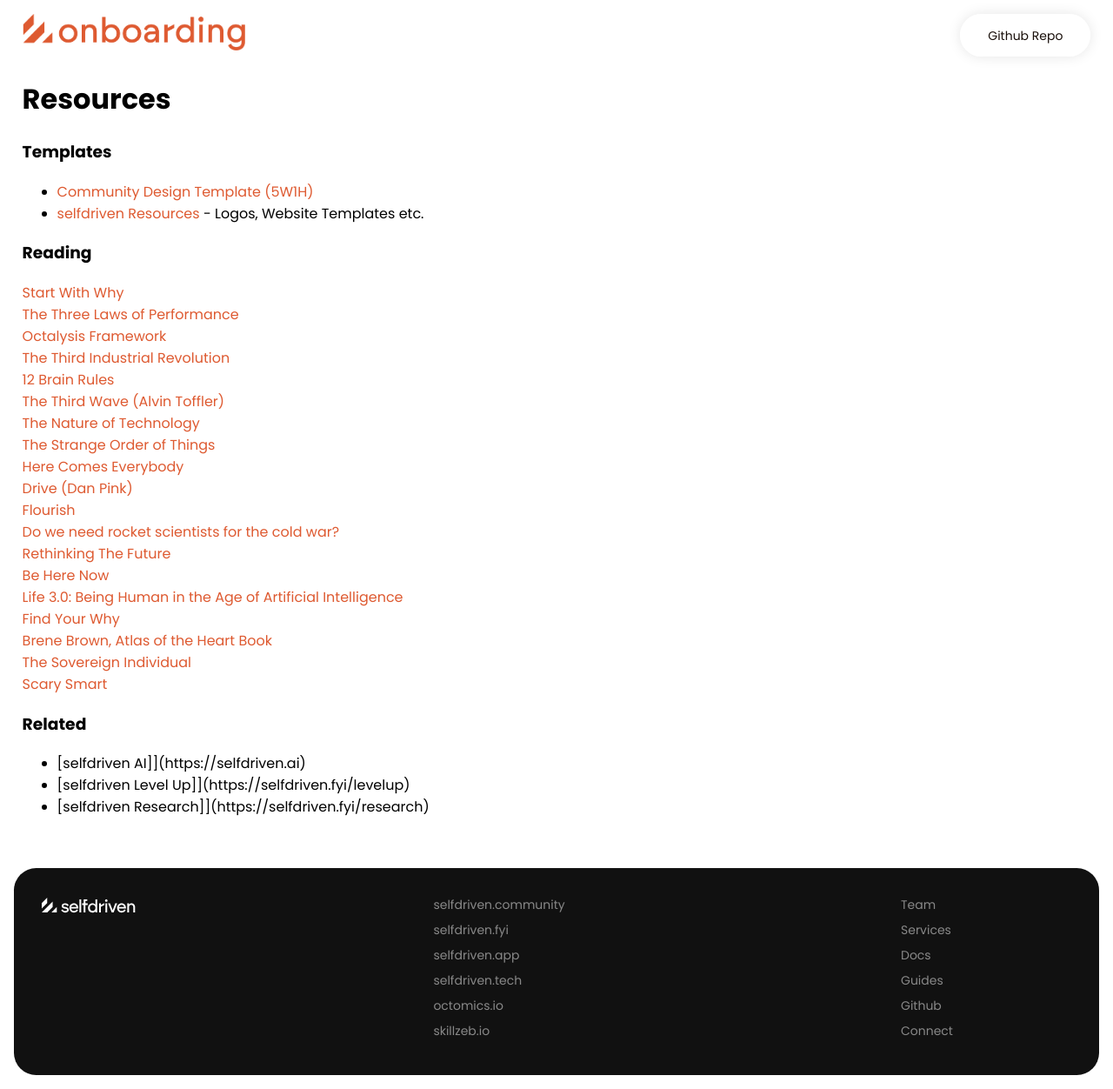
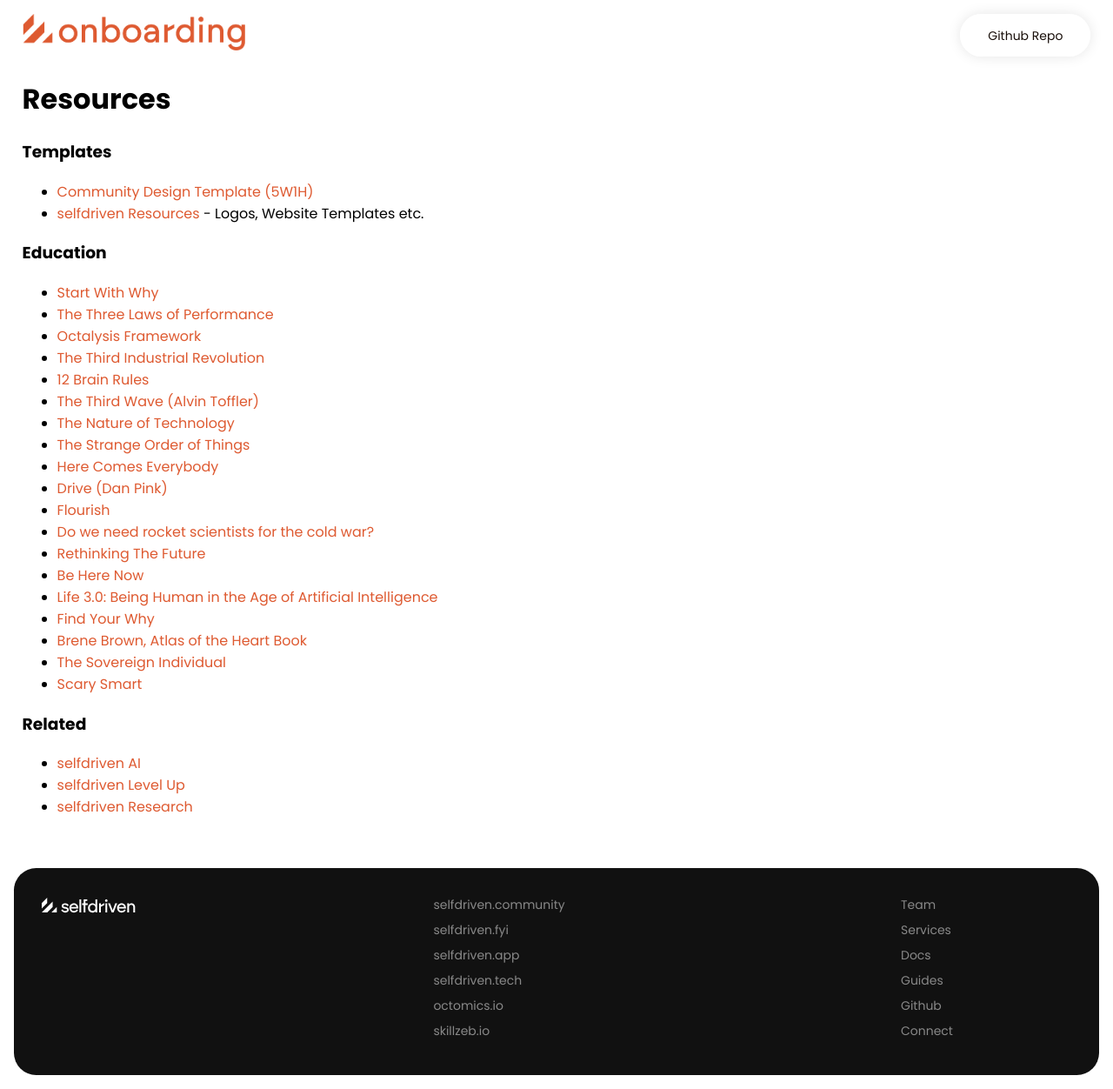
Before and after one commit to selfdriven-engagement/selfdriven-actuate, a Jekyll site: the page built from docs/pages/resources.md, in a window 1280 px wide. Shown: the whole page at 87% size. Built offline with Jekyll 4.4.1, drawn with Linux system fonts in a browser that asks for light colours.

Commit message:
Update resources.md

```diff
--- a/docs/pages/resources.md
+++ b/docs/pages/resources.md
@@ -10,93 +10,28 @@ permalink: /resources/
 - [Community Design Template (5W1H)](https://docs.google.com/document/d/1rpL6873cT_lFzz96CCGgxrii6JtrtbhBn-19xBOxVp4)
 - [selfdriven Resources ](https://resources.selfdriven.foundation/) - Logos, Website Templates etc.
 
-### Reading
-
-<div class="col-12 col-md-6 pt-4 text-center">
-    <a href="https://simonsinek.com/books/start-with-why/" target="_blank">Start With Why</a>
-</div>
-<div class="col-12 col-md-6 pt-4 text-center">
-    <a href="https://www.amazon.com.au/Three-Laws-Performance-Rewriting-Organization/dp/111804312X"
-        target="_blank">The Three Laws of Performance</a>
-</div>
-
-<div class="col-12 col-md-6 pt-4 text-center">
-    <a href="https://yukaichou.com/gamification-examples/octalysis-complete-gamification-framework/"
-        target="_blank">Octalysis Framework</a>
-</div>
-
-<div class="col-12 col-md-6 pt-4 text-center">
-    <a href="https://www.youtube.com/watch?v=QX3M8Ka9vUA" target="_blank">The Third Industrial Revolution</a>
-</div>
-
-<div class="col-12 col-md-6 pt-4 text-center">
-    <a href="https://brainrules.net/brain-rules/" target="_blank">12 Brain Rules</a>
-</div>
-
-<div class="col-12 col-md-6 pt-4 text-center">
-    <a href="https://en.wikipedia.org/wiki/The_Third_Wave_(Toffler_book)" target="_blank">The Third Wave (Alvin Toffler)</a>
-</div>
-
-<div class="col-12 col-md-6 pt-4 text-center">
-    <a href="https://www.amazon.com.au/Nature-Technology-What-How-Evolves/dp/1416544062"
-        target="_blank">The Nature of Technology</a>
-</div>
-
-<div class="col-12 col-md-6 pt-4 text-center">
-    <a href="https://www.amazon.com/Strange-Order-Things-Feeling-Cultures/dp/0307908755"
-        target="_blank">The Strange Order of Things</a>
-</div>
-
-<div class="col-12 col-md-6 pt-4 text-center">
-    <a href="https://www.amazon.com.au/Here-Comes-Everybody-Organizing-Organizations/dp/0143114948"
-        target="_blank">Here Comes Everybody</a>
-</div>
-
-
-<div class="col-12 col-md-6 pt-4 text-center">
-    <a href="https://www.danpink.com/books/drive/" target="_blank">Drive (Dan Pink)</a>
-</div>
-<div class="col-12 col-md-6 pt-4 text-center">
-    <a href="https://www.youtube.com/watch?v=weVPtrXMMx8" target="_blank">Flourish</a>
-</div>
-<div class="col-12 col-md-6 pt-4 text-center">
-    <a href="https://www.latimes.com/opinion/story/2019-10-23/math-high-school-algebra-data-statistics"
-        target="_blank">Do we need rocket scientists for the cold war?</a>
-</div>
-<div class="col-12 col-md-6 pt-4 text-center">
-    <a href="https://books.apple.com/au/book/rethinking-the-future/id1127277504"
-        target="_blank">Rethinking The Future</a>
-</div>
-
-<div class="col-12 col-md-6 pt-4 text-center">
-    <a href="https://www.amazon.com.au/Be-Here-Now-Ram-Dass/dp/0517543052" target="_blank">Be Here
-        Now</a>
-</div>
-
-<div class="col-12 col-md-6 pt-4 text-center">
-    <a href="https://www.amazon.com.au/Life-3-0-Being-Artificial-Intelligence-ebook/dp/B07474JB3Q"
-        target="_blank">Life 3.0: Being Human in the Age of Artificial Intelligence</a>
-</div>
-
-<div class="col-12 col-md-6 pt-4 text-center">
-    <a href="https://simonsinek.com/books/find-your-why/" target="_blank">Find Your Why</a>
-</div>
-
-<div class="col-12 col-md-6 pt-4 text-center">
-    <a href="https://brenebrown.com/book/atlas-of-the-heart/" target="_blank">Brene Brown, Atlas of the
-        Heart Book</a>
-</div>
-
-<div class="col-12 col-md-6 pt-4 text-center">
-    <a href="https://en.wikipedia.org/wiki/The_Sovereign_Individual" target="_blank">The Sovereign
-        Individual</a>
-</div>
-
-<div class="col-12 col-md-6 pt-4 text-center">
-    <a href="https://www.mogawdat.com/scarysmart" target="_blank">Scary Smart</a>
-</div>
+### Education
+- [Start With Why](https://simonsinek.com/books/start-with-why/)
+- [The Three Laws of Performance](https://www.amazon.com.au/Three-Laws-Performance-Rewriting-Organization/dp/111804312X)
+- [Octalysis Framework](https://yukaichou.com/gamification-examples/octalysis-complete-gamification-framework/)
+- [The Third Industrial Revolution](https://www.youtube.com/watch?v=QX3M8Ka9vUA)
+- [12 Brain Rules](https://brainrules.net/brain-rules/)
+- [The Third Wave (Alvin Toffler)](https://en.wikipedia.org/wiki/The_Third_Wave_(Toffler_book))
+- [The Nature of Technology](https://www.amazon.com.au/Nature-Technology-What-How-Evolves/dp/1416544062)
+- [The Strange Order of Things](https://www.amazon.com/Strange-Order-Things-Feeling-Cultures/dp/0307908755)
+- [Here Comes Everybody](https://www.amazon.com.au/Here-Comes-Everybody-Organizing-Organizations/dp/0143114948)
+- [Drive (Dan Pink)](https://www.danpink.com/books/drive/)
+- [Flourish](https://www.youtube.com/watch?v=weVPtrXMMx8)
+- [Do we need rocket scientists for the cold war?](https://www.latimes.com/opinion/story/2019-10-23/math-high-school-algebra-data-statistics)
+- [Rethinking The Future](https://books.apple.com/au/book/rethinking-the-future/id1127277504)
+- [Be Here Now](https://www.amazon.com.au/Be-Here-Now-Ram-Dass/dp/0517543052)
+- [Life 3.0: Being Human in the Age of Artificial Intelligence](https://www.amazon.com.au/Life-3-0-Being-Artificial-Intelligence-ebook/dp/B07474JB3Q)
+- [Find Your Why](https://simonsinek.com/books/find-your-why/)
+- [Brene Brown, Atlas of the Heart Book](https://brenebrown.com/book/atlas-of-the-heart/)
+- [The Sovereign Individual](https://en.wikipedia.org/wiki/The_Sovereign_Individual)
+- [Scary Smart](https://www.mogawdat.com/scarysmart)
 
 ### Related
-- [selfdriven AI]](https://selfdriven.ai)
-- [selfdriven Level Up]](https://selfdriven.fyi/levelup)
-- [selfdriven Research]](https://selfdriven.fyi/research)
+- [selfdriven AI](https://selfdriven.ai)
+- [selfdriven Level Up](https://selfdriven.fyi/levelup)
+- [selfdriven Research](https://selfdriven.fyi/research)
```
